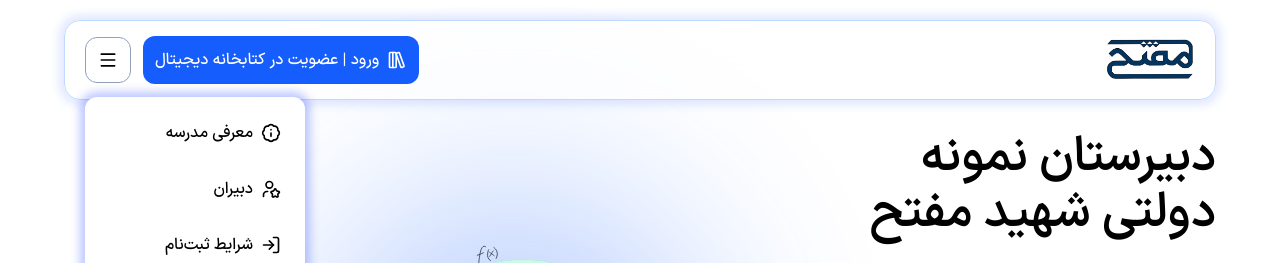
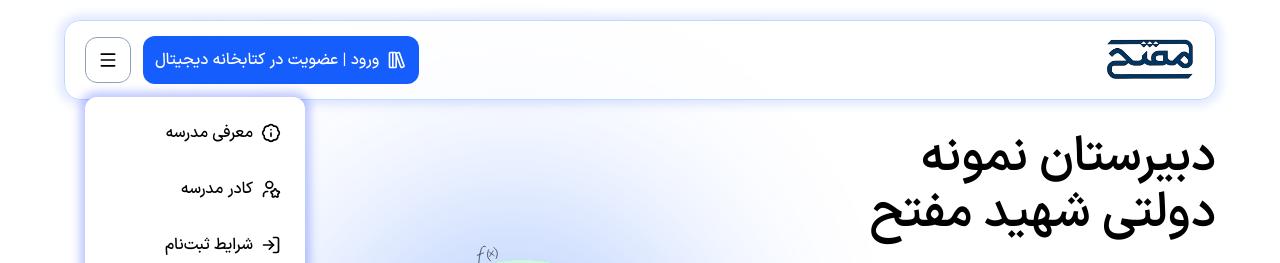
Before and after one commit to ParsaProg/Mofateh, a Next.js app: page / in a window 1280 px wide. Both pictures are taken after a click on the element 108 px from the left and 60 px from the top of the page. Shown: the top 263 px of the page. Built offline with nearby package versions, Linux system fonts and the light colour scheme.

Commit message:
header list changes

```diff
--- a/src/data/headerList.tsx
+++ b/src/data/headerList.tsx
@@ -13,7 +13,7 @@ export const headerList = [
     title: "معرفی مدرسه",
     scroller: null,
   },
-  { icon: <UserStar size={20} />, title: "دبیران", scroller: null },
+  { icon: <UserStar size={20} />, title: "کادر مدرسه", scroller: null },
   { icon: <LogIn size={20} />, title: "شرایط ثبت‌نام", scroller: null },
 
   {
```
